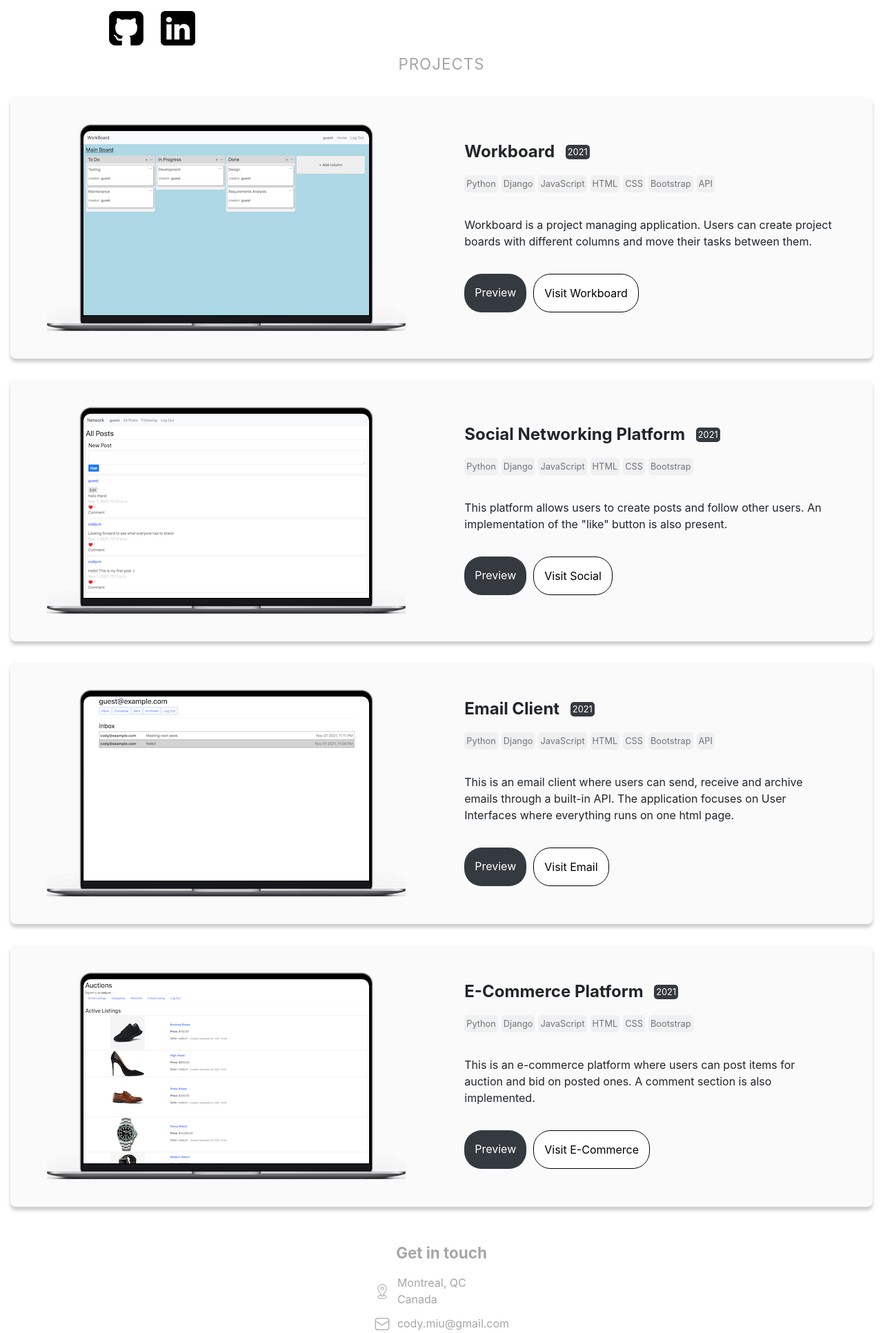
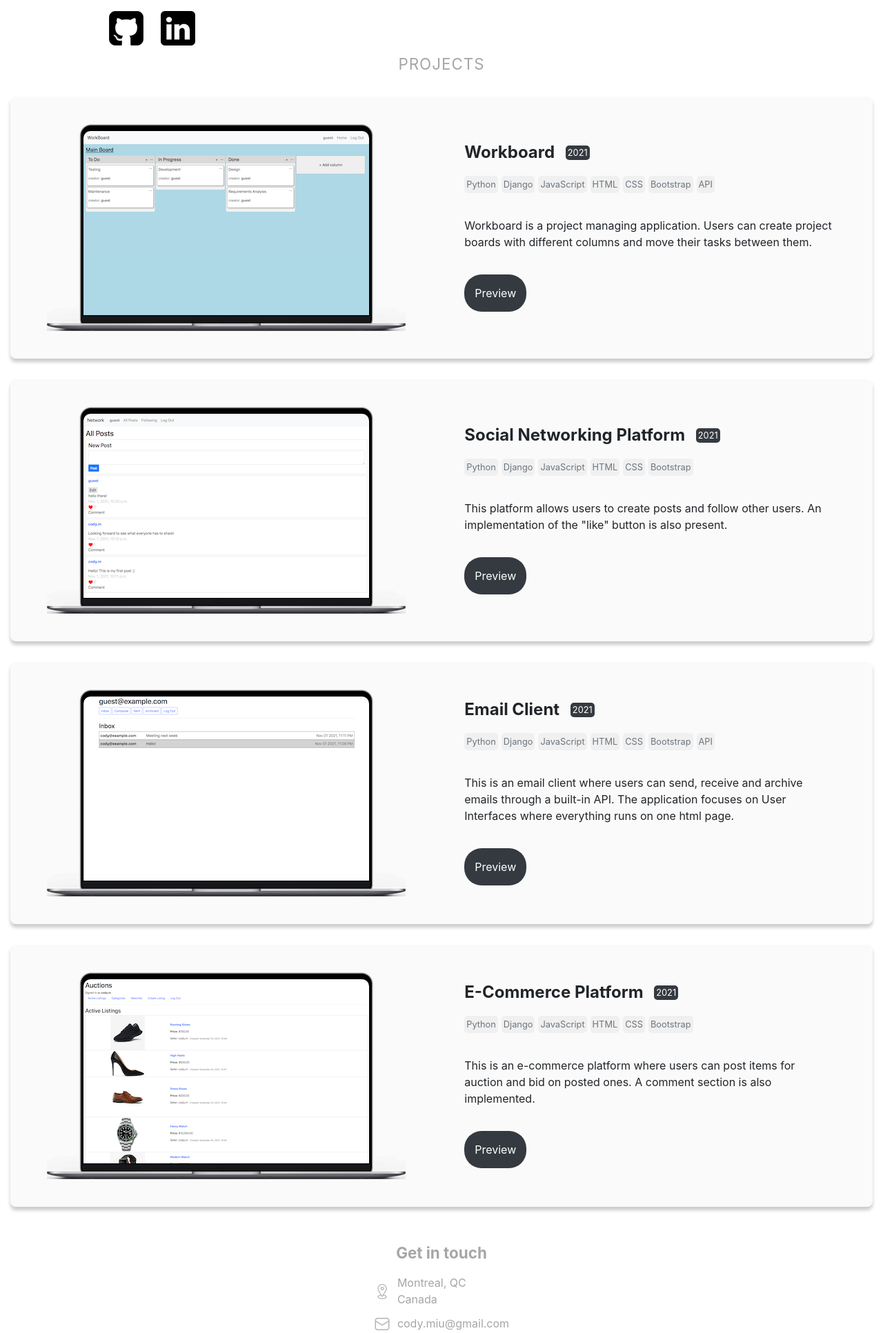
Before and after one commit to Cody06/portfolio-django, a Django app: page / in a window 1280 px wide. Shown: the part 558-2491 px from the top of the page at 69% size. Run offline with Django 3.2, Linux system fonts and the light colour scheme; some libraries are stand-ins or nearby versions.

Commit message:
Removed projects links

```diff
--- a/landing_page/templates/landing_page/index.html
+++ b/landing_page/templates/landing_page/index.html
@@ -94,7 +94,7 @@
 					<p class="project-description">Workboard is a project managing application. Users can create project boards with different columns and move their tasks between them.</p>
 					<div class="project-btns">
 						<a href="{% static 'landing_page/gallery_workboard/workboard-1.png' %}" data-lightbox="workboard-set" data-title="Workboard Home Page" class="preview-btn">Preview</a>
-						<a href="{% url 'workboard:guest-path' %}" target="_blank" class="project-btn">Visit Workboard</a>
+						<!--<a href="{% url 'workboard:guest-path' %}" target="_blank" class="project-btn">Visit Workboard</a>-->
 					</div>
 				</div>
 			</div>
@@ -119,7 +119,7 @@
 					<p class="project-description">This platform allows users to create posts and follow other users. An implementation of the "like" button is also present.</p>
 					<div class="project-btns">
 						<a href="{% static 'landing_page/gallery_social/social-1.png' %}" data-lightbox="social-set" data-title="Social Home Page" class="preview-btn">Preview</a>
-						<a href="{% url 'social:guest-path' %}" target="_blank" class="project-btn">Visit Social</a>
+						<!--<a href="{% url 'social:guest-path' %}" target="_blank" class="project-btn">Visit Social</a>-->
 					</div>
 				</div>
 			</div>
@@ -145,7 +145,7 @@
 					<p class="project-description">This is an email client where users can send, receive and archive emails through a built-in API. The application focuses on User Interfaces where everything runs on one html page.</p>
 					<div class="project-btns">
 						<a href="{% static 'landing_page/gallery_mail_client/email-1.png' %}" data-lightbox="email-set" data-title="Email Home Page - Inbox" class="preview-btn">Preview</a>
-						<a href="{% url 'mail_client:guest-path' %}" target="_blank" class="project-btn">Visit Email</a>
+						<!--<a href="{% url 'mail_client:guest-path' %}" target="_blank" class="project-btn">Visit Email</a>-->
 					</div>
 				</div>
 			</div>
@@ -170,7 +170,7 @@
 					<p class="project-description">This is an e-commerce platform where users can post items for auction and bid on posted ones. A comment section is also implemented.</p>
 					<div class="project-btns">
 						<a href="{% static 'landing_page/gallery_commerce/commerce-1.png' %}" data-lightbox="commerce-set" data-title="E-Commerce Home Page" class="preview-btn">Preview</a>
-						<a href="{% url 'commerce:guest-path' %}" target="_blank" class="project-btn">Visit E-Commerce</a>
+						<!--<a href="{% url 'commerce:guest-path' %}" target="_blank" class="project-btn">Visit E-Commerce</a>-->
 					</div>
 				</div>
 			</div>
```
Also changed, not shown: db.sqlite3.
